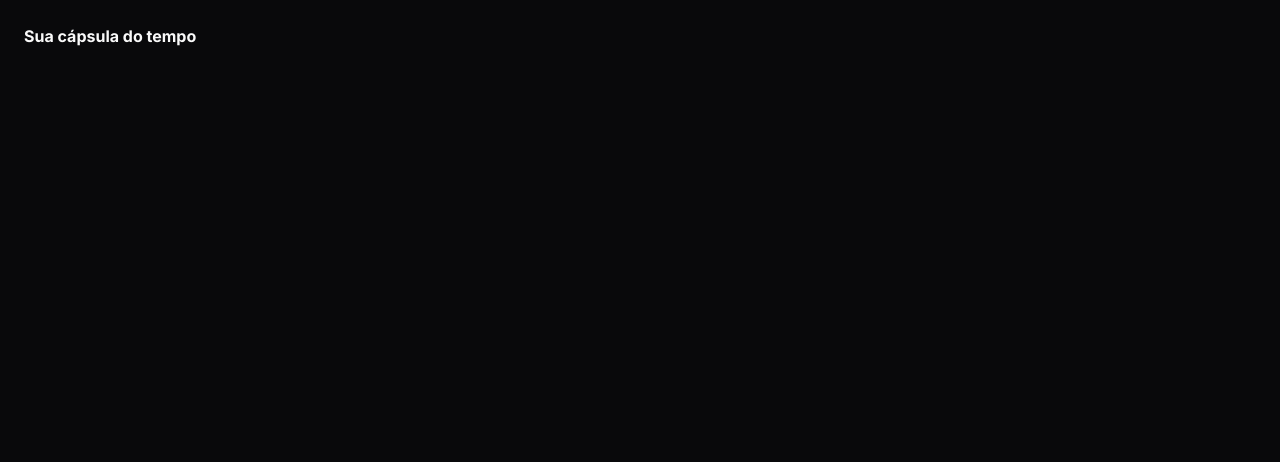
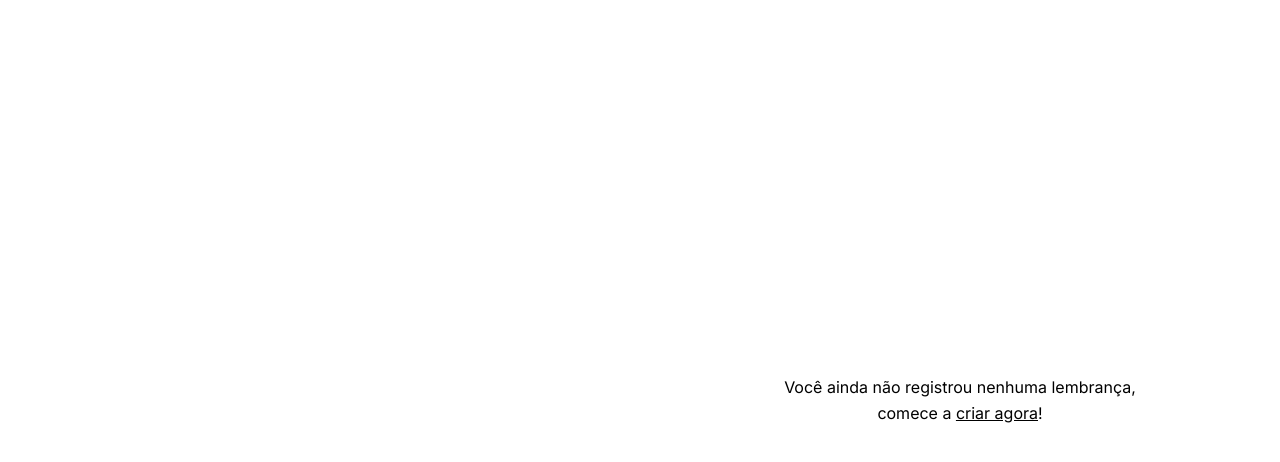
Before and after one commit to lucasptcastro/nlw-spacetime, a Next.js app in the folder web/: page / in a window 1280 px wide. Shown: the top 462 px of the page. Built offline with nearby package versions, Linux system fonts and the light colour scheme.

Commit message:
✨ feat: created home page

```diff
--- a/web/src/app/page.tsx
+++ b/web/src/app/page.tsx
@@ -1,7 +1,23 @@
 export default function Home() {
   return (
-    <div className="h-screen bg-zinc-950 p-6 text-zinc-50">
-      <h1 className="text 4xl font-bold">Sua cápsula do tempo</h1>
-    </div>
+    <main className="grid min-h-screen grid-cols-2">
+      {/* Left */}
+      <div className="flex flex-col items-start justify-between px-28 py-16">
+        <div className="flex flex-col"></div>
+      </div>
+
+      {/* Right */}
+      <div className="flex flex-col p-16">
+        <div className="flex flex-1 items-center justify-center">
+          <p className="w-[360px] text-center leading-relaxed">
+            Você ainda não registrou nenhuma lembrança, comece a {''}
+            <a href="" className="underline hover:text-gray-50">
+              criar agora
+            </a>
+            !
+          </p>
+        </div>
+      </div>
+    </main>
   )
 }
```
